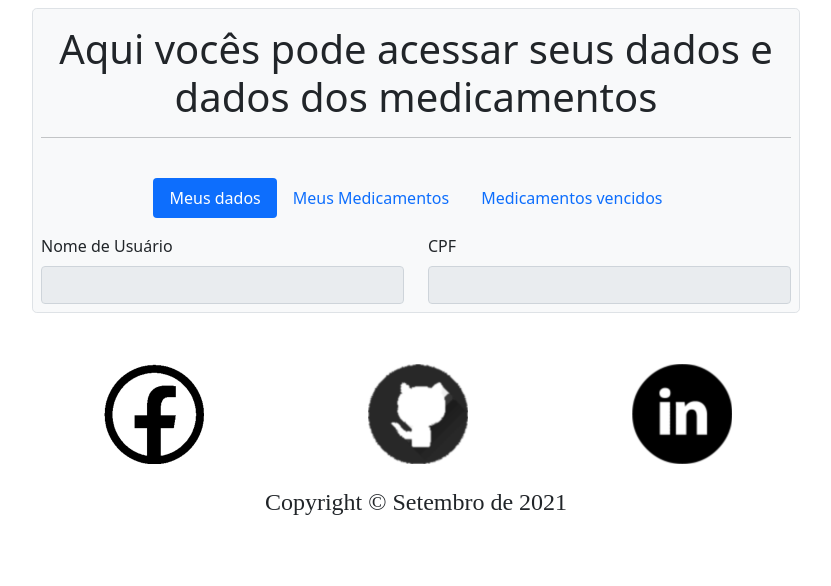
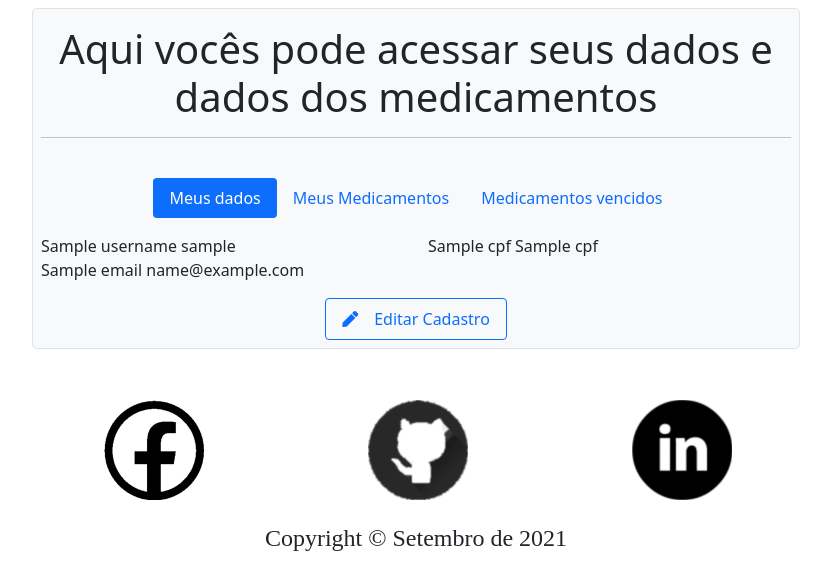
Before and after one commit to jesiqueira/devweb, a Flask app: template app/templates/account.html in a window 1280 px wide. Shown: the part 370-956 px from the top of the page, without its empty margins (224-1055 px from the left). Before the commit the page ends 885 px from the top, so only its background shows below. Run offline with Flask 2, Linux system fonts and the light colour scheme; data comes from the database, SQL or seed files in the repository; both versions use the stored data as it was after the commit; tables that the repository leaves empty hold one stand-in row (values such as "Sample post"); the template is opened without the code that fills it: values that come from a table or form of the project are taken from there, most other values are stand-ins (such as "Sample title", 1, 10 or a date in 2020); some libraries are stand-ins or nearby versions.

Commit message:
Script de BD para página account

```diff
--- a/app/controllers/forms.py
+++ b/app/controllers/forms.py
@@ -54,3 +54,13 @@
         if email:
             raise ValidationError(
                 'Já existe esse e-mail em nosso Banco de Dados, cadastre um e-mail diferente.')
+
+
+class DadosUser(FlaskForm):
+    username = StringField('Nome de Usuário')
+    cpf = StringField('CPF')
+    email = StringField('E-mail')
+    rua = StringField('Rua')
+    cidade = StringField('Cidade')
+    cep = StringField('Cep')
+    bairro = StringField('Bairro')
--- a/app/templates/account.html
+++ b/app/templates/account.html
@@ -58,6 +58,24 @@
                                         {{formRegistro.cpf.label(class='form-label')}}
                                         {{formRegistro.cpf(class='form-control', disabled=true)}}
                                     </div>
+                                </div> <div class="row">
+                                    <div class="col-sm-12">
+                                        {{formRegistro.email.label(class='form-label')}}
+                                        {{formRegistro.email(class='form-control', disabled=true)}}
+                                    </div>
+                                </div>
+                                <div class="col-12 mt-3">
+                                    <ul class="nav justify-content-center">
+                                        <li class="nav-item">
+                                            <a href="#" class="nav-link btn btn-outline-primary" role="button"><i class="fas fa-pen me-3"></i>Editar Cadastro</a>
+                                        </li>
+                                        <!-- <li class="nav-item ms-2">
+                                            <a href="#" class="nav-link btn btn-outline-secondary" role="button">Editar</a>
+                                        </li> -->
+                                        <!-- <li class="nav-item m-3">
+                                            <a href="#" class="nav-link btn btn-outline-danger" role="button">Deletar</a>
+                                        </li> -->
+                                    </ul>
                                 </div>
                             </div>
                             <div class="tab-pane fade" id="pills-medicamento" role="tabpanel"
```
Also changed, not shown: app/rotas.py (+17 -7 lines), app/static/package.json (+4 -3 lines), app/site.db, app/static/package-lock.json.
